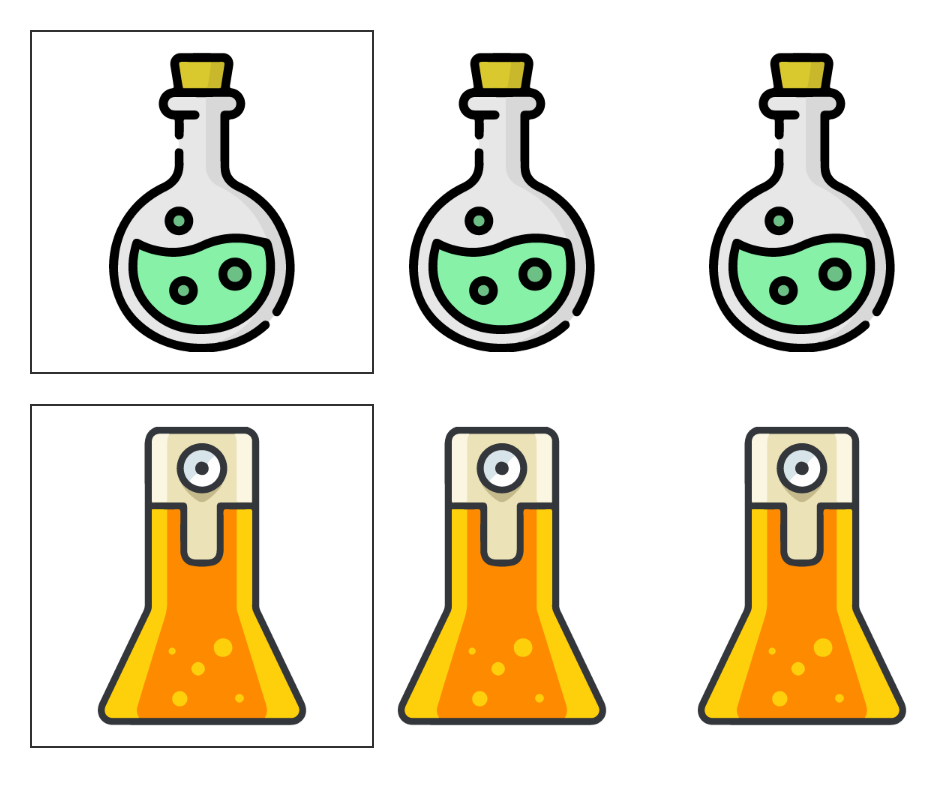
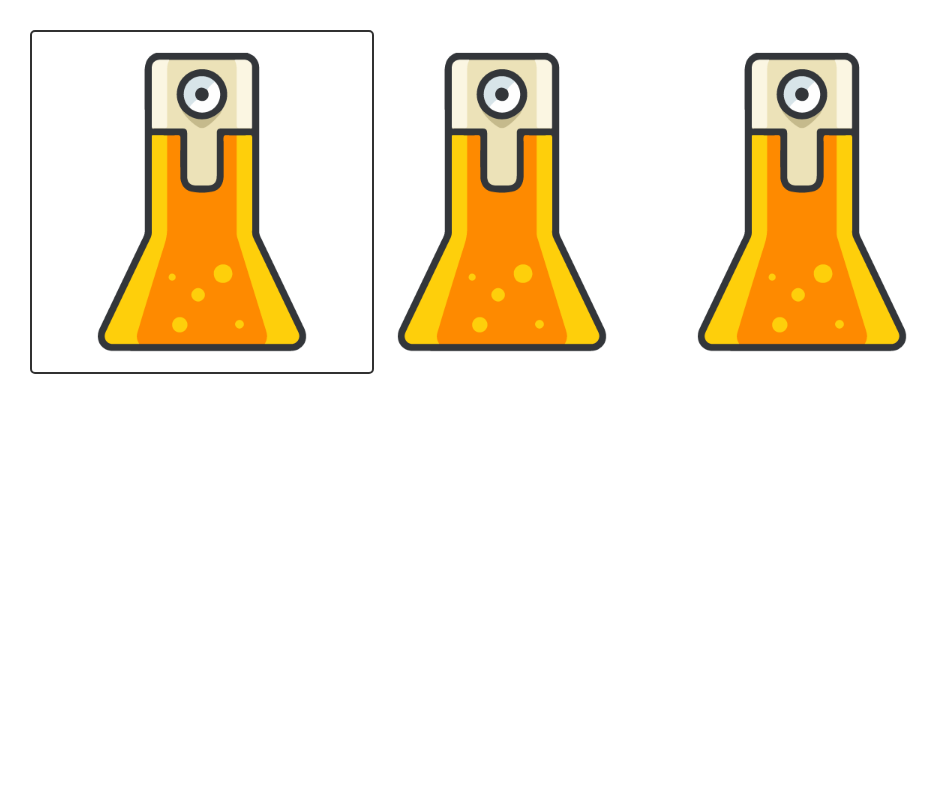
Before and after one commit to yuyangyyy/pokefight, a React (Create React App) app: page / in a window 1280 px wide. Shown: the top 786 px of the page, without its empty margins (0-940 px from the left). Built offline with nearby package versions, Linux system fonts and the light colour scheme.

Commit message:
5-Potion just leave the right potion image

```diff
--- a/src/components/Potion.css
+++ b/src/components/Potion.css
@@ -3,7 +3,7 @@
     margin: 30px;
     padding: 20px;
     border: 2px solid #313131;
-    border-radius: px;
+    border-radius: 5px;
     width: 300px;
 }
 
--- a/src/components/Potion.js
+++ b/src/components/Potion.js
@@ -1,8 +1,7 @@
 import React from 'react'
 import './Potion.css'
-import emptyPotion from '../img/potions/01_empty_potion.png'
-import fullPotion from '../img/potions/01_full_potion.png'
-import emptyPotion02 from '../img/potions/02_empty_potion.png'
+
+import emptyPotion from '../img/potions/02_empty_potion.png'
 import fullPotion02 from '../img/potions/02_full_potion.png'
 
 
@@ -13,23 +12,14 @@ class Potion extends React.Component {
     handleClick(e) {
         (e.target.src = emptyPotion)
     }
-    handleClick02(e) {
-        (e.target.src = emptyPotion02)
-    }
 
     render() {
         return (
             <div>
             <div className="Potions">
-                <img src={fullPotion} alt="" onClick={this.handleClick} />
-                <img src={fullPotion} alt="" onClick={this.handleClick} />
-                <img src={fullPotion} alt="" onClick={this.handleClick} />
-            </div>
-
-            <div className="Potions">
-                <img src={fullPotion02} alt="" onClick={this.handleClick02} />
-                <img src={fullPotion02} alt="" onClick={this.handleClick02} />
-                <img src={fullPotion02} alt="" onClick={this.handleClick02} />
+                <img src={fullPotion02} alt="" onClick={this.handleClick} />
+                <img src={fullPotion02} alt="" onClick={this.handleClick} />
+                <img src={fullPotion02} alt="" onClick={this.handleClick} />
             </div>
             </div>
         )
```
